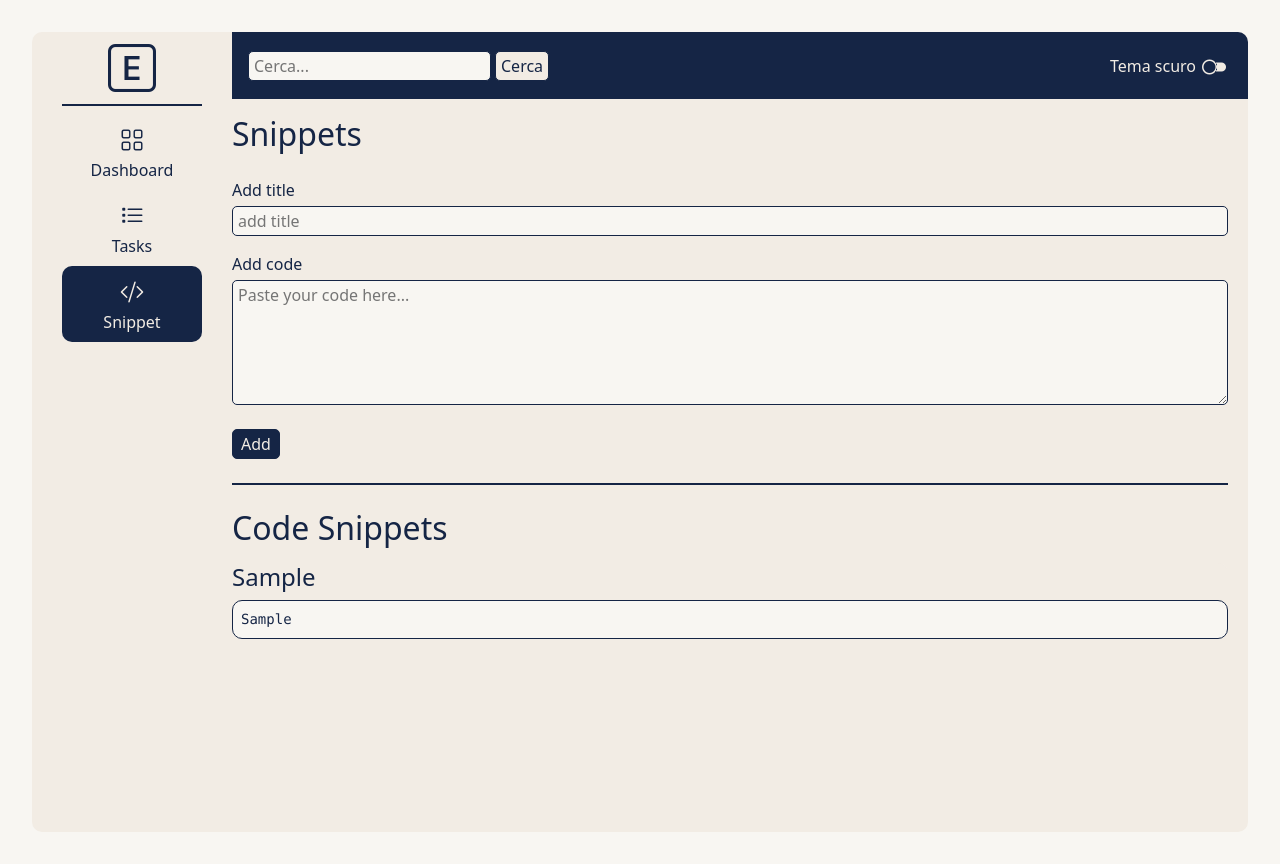
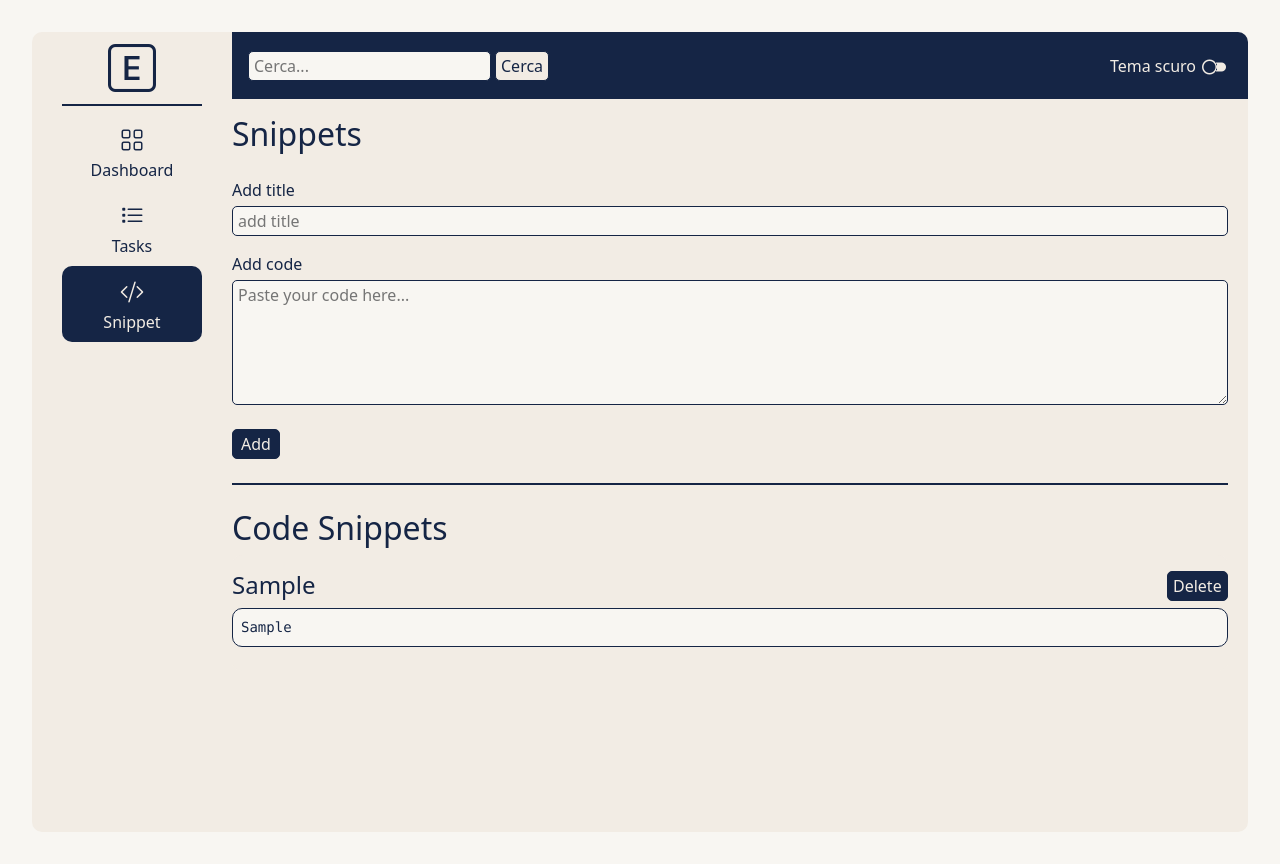
Before and after one commit to VincenzoLivigni/devflow-dashboard, a React (Vite) app: page /snippet in a window 1280 px wide. Both pictures are taken after typing "Sample", "Sample" into the empty fields and a click on the button "Add". Built offline with nearby package versions, Linux system fonts and the light colour scheme.

Commit message:
add delete functionality and persist snippets with localStorage

```diff
--- a/src/components/snippets/SnippetItem.jsx
+++ b/src/components/snippets/SnippetItem.jsx
@@ -1,9 +1,20 @@
-export default function SnippetItem({ snippet }) {
+export default function SnippetItem({ snippet, deleteSnippet }) {
 
     return (
-        <div className="snippet-card">
-            <h4>{snippet.title}</h4>
-            <pre>{snippet.code}</pre>
-        </div>
+        <>
+            <div className="snippet-card">
+                <div className="snippet-card-top">
+                    <div>
+                        <h4>{snippet.title}</h4>
+                    </div>
+
+                    <div>
+                        <button className="btn primary" onClick={() => deleteSnippet(snippet.id)}>Delete</button>
+                    </div>
+                </div>
+
+                <pre>{snippet.code}</pre>
+            </div>
+        </>
     )
 }
--- a/src/components/snippets/SnippetList.jsx
+++ b/src/components/snippets/SnippetList.jsx
@@ -1,11 +1,11 @@
 import SnippetItem from "./SnippetItem";
 
-export default function SnippetList({ snippets }) {
+export default function SnippetList({ snippets, deleteSnippet }) {
 
     return (
 
         <section>
-            <h2 className="mb-3">Code Snippets</h2>
+            <h2>Code Snippets</h2>
             {
                 snippets.length === 0 ? (
                     <div className="empty-state">
@@ -16,6 +16,7 @@ export default function SnippetList({ snippets }) {
                         <SnippetItem
                             key={s.id}
                             snippet={s}
+                            deleteSnippet={deleteSnippet}
                         />
                     ))
             }
--- a/src/index.css
+++ b/src/index.css
@@ -210,11 +210,16 @@ header {
   width: 98%;
   background-color: var(--primary);
   color: var(--text);
-  margin-top: 10px;
+  padding: 1rem 0px 0.5rem;
   border-radius: 10px;
 }
 
-.snippet-card pre {
+.snippet-card-top {
+  display: flex;
+  justify-content: space-between;
+}
+
+pre {
   background-color: var(--bg);
   padding: 8px;
   border: 1px solid var(--text);
--- a/src/pages/Snippet.jsx
+++ b/src/pages/Snippet.jsx
@@ -1,11 +1,20 @@
-import { useState } from "react"
+import { useEffect, useState } from "react"
 import SnippetForm from "../components/snippets/SnippetForm"
 import SnippetList from "../components/snippets/SnippetList"
 
 export default function Snippet() {
 
-    const [snippets, setSnippets] = useState([])
+    // localStorage snippet
+    const [snippets, setSnippets] = useState(() => {
+        const saved = localStorage.getItem("snippets")
+        return saved ? JSON.parse(saved) : []
+    })
 
+    useEffect(() => {
+        localStorage.setItem("snippets", JSON.stringify(snippets))
+    }, [snippets])
+
+    // stati
     const [title, setTitle] = useState("")
     const [code, setCode] = useState("")
 
@@ -25,6 +34,11 @@ export default function Snippet() {
         setCode("")
     }
 
+    // funzione rimuovi snippet
+    function deleteSnippet(id) {
+        setSnippets(prev => prev.filter((s) => s.id !== id))
+    }
+
     return (
         <>
             <SnippetForm
@@ -39,6 +53,7 @@ export default function Snippet() {
 
             <SnippetList
                 snippets={snippets}
+                deleteSnippet={deleteSnippet}
             />
         </>
     )
```
